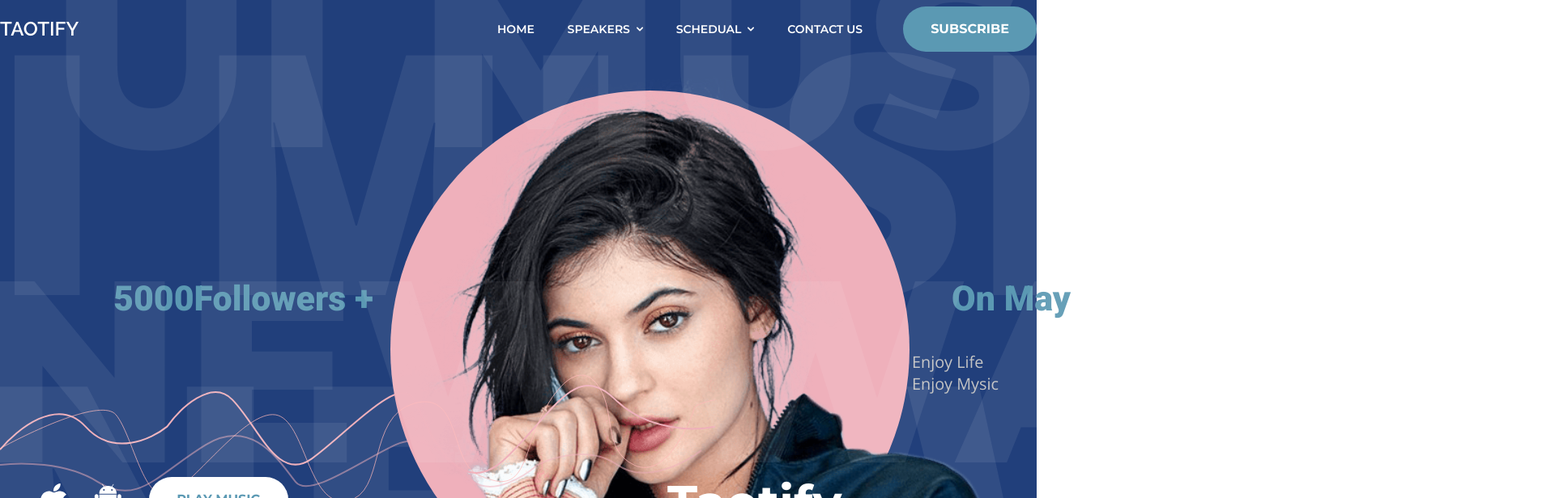
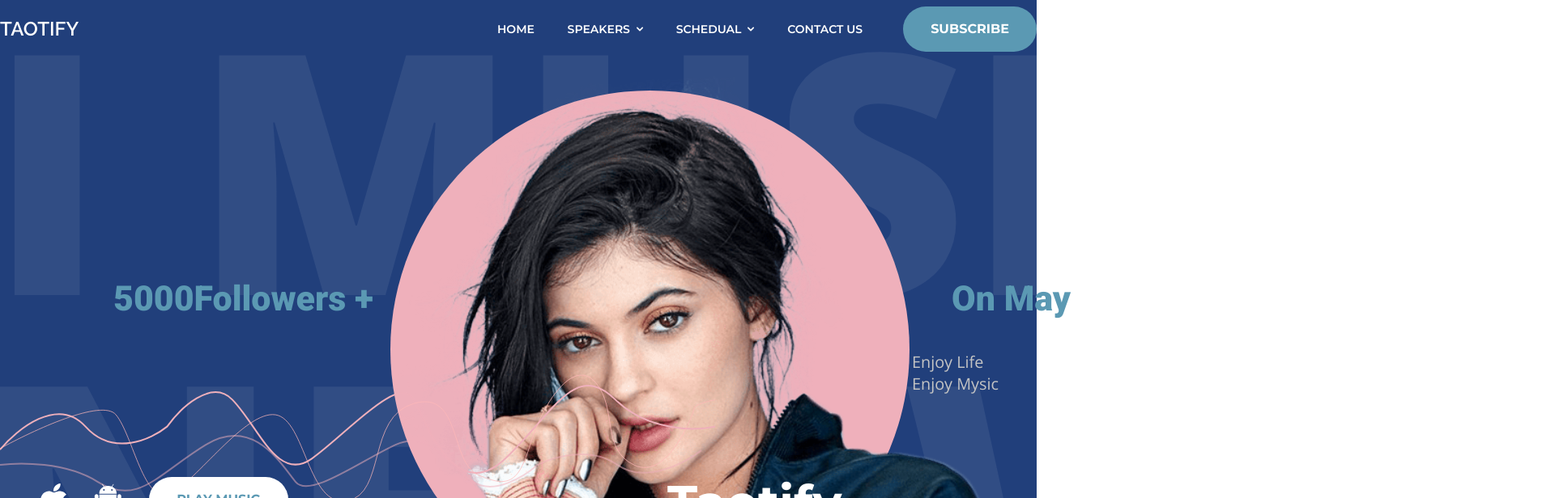
Before and after one commit to taodemy/taotify-website, a Next.js app: page / in a window 1280 px wide. Shown: the top 616 px of the page at 81% size, 1920 px wide, since content can reach past the window. Built offline with nearby package versions, Linux system fonts and the light colour scheme.

Commit message:
feat: add page layout

```diff
--- a/src/components/HeroFirst/index.module.scss
+++ b/src/components/HeroFirst/index.module.scss
@@ -1,11 +1,12 @@
 .hero_slide {
+  height: 754px;
+  width: 100%;
   display: flex;
   flex-direction: column;
   align-items: center;
   gap: 10px;
   flex-shrink: 0;
   align-self: stretch;
-  z-index: -1;
   background: linear-gradient(
     90deg,
     #417b94 3.82%,
@@ -16,18 +17,16 @@
 .hero_container {
   display: flex;
   width: 1280px;
-  height: 754px;
+  position: absolute;
   justify-content: center;
   align-items: center;
   gap: 80px
 }
 
 .background_font_group {
-  width: 2488px;
-  height: 1088px;
-  position: absolute;
-  left: -32px;
-  bottom: -160px;
+  position: relative;
+  left: -40px;
+  top: 48px;
 }
 
 .left_hero {
--- a/src/components/HeroFirst/index.tsx
+++ b/src/components/HeroFirst/index.tsx
@@ -5,11 +5,11 @@
 const Hero = () => {
   return (
     <section className={style.hero_slide}>
-      <div className={style.hero_container}>
       <section className={style.background_font_group}>
         <div className={fontClasses.font_hero_background}>&nbsp;UI&nbsp;MUSIC</div>
         <div className={fontClasses.font_hero_background}>NEWWAY</div>
       </section>
+      <div className={style.hero_container}>
         <section className={style.left_hero}>
           <div className={style.left_title}>
             <h1 className={fontClasses.font_hero_title}>PLAY.</h1>
--- /dev/null
+++ b/src/pages/index.module.scss
@@ -0,0 +1,5 @@
+.page_layout {
+    display: flex;
+    gap: 40px;
+    flex-direction: column;
+}
--- a/src/pages/index.tsx
+++ b/src/pages/index.tsx
@@ -18,11 +18,11 @@
         <meta name="viewport" content="width=device-width, initial-scale=1" />
         <link rel="icon" href="/favicon.ico" />
       </Head>
-      <main>
-        <header>
+      <main className={style.page_layout}>
+        {/* <header>
+        </header> */}
           <Navigator />
           <HeroTwo/>
-        </header>
         <HeroFirst />
         <Categories />
         <GetStarted/>
--- a/src/styles/global-font-style.scss
+++ b/src/styles/global-font-style.scss
@@ -82,10 +82,10 @@
 .font_hero_background {
   color: rgba(254, 254, 254, 0.07);
   font-family: Open Sans;
-  font-size: 320px;
+  font-size: 400px;
   font-style: normal;
   font-weight: 800;
-  line-height: normal;
+  line-height: 400px;
   user-select: none;
 }
 
```
Lines whose indentation alone changed are shown as unchanged.
